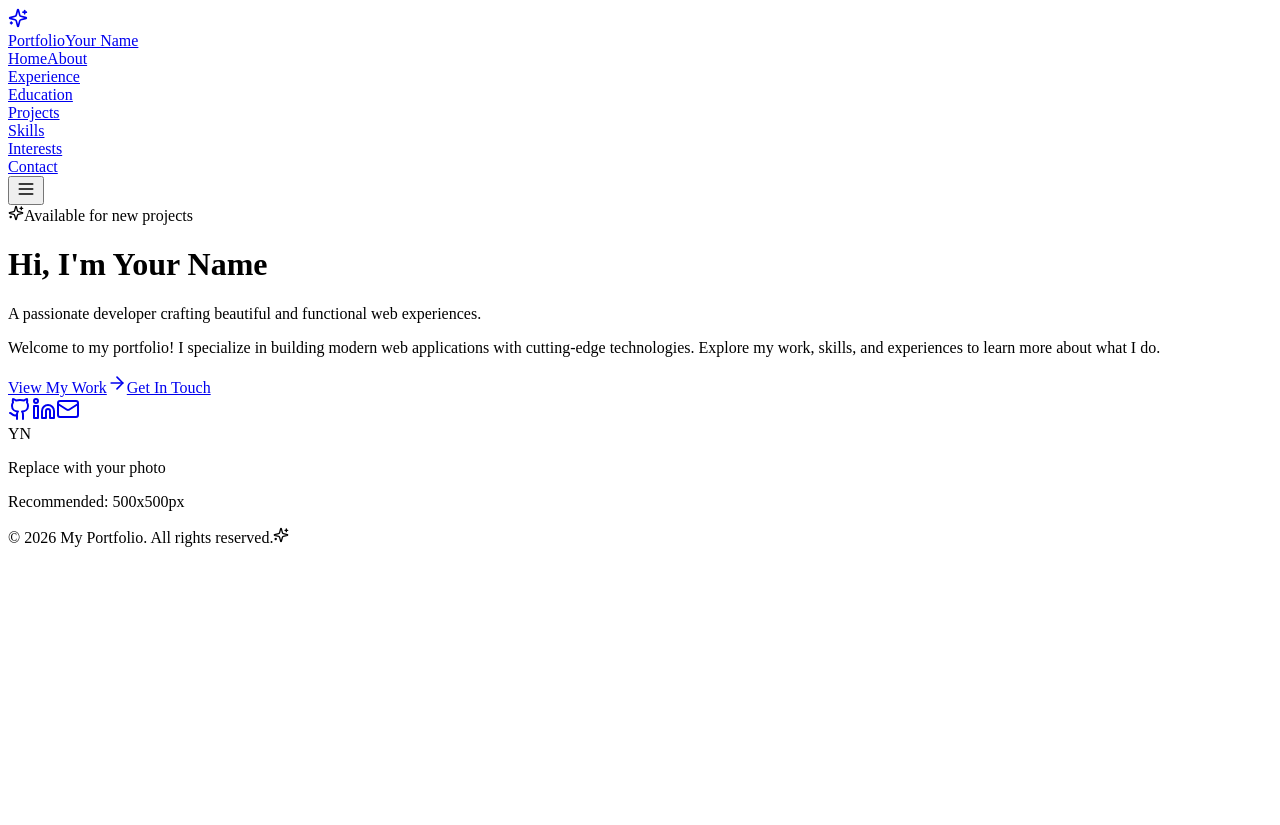
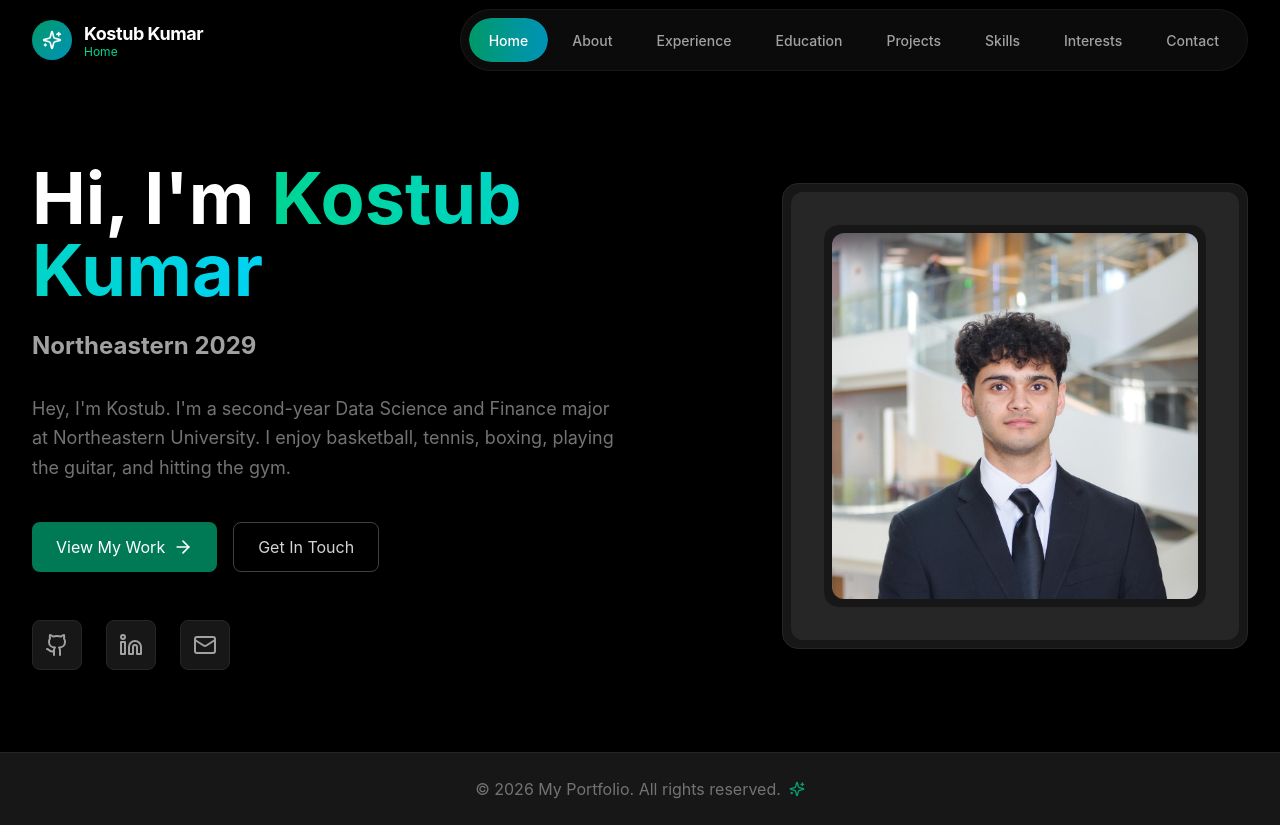
Before and after one commit to Kostub17/kostubkumar.com, a React (Vite) app in the folder frontend/: page / in a window 1280 px wide. Before the commit the page ends 800 px from the top, so only its background shows below. Built offline with nearby package versions, Linux system fonts and the light colour scheme.

Commit message:
Fixing the home page and navigation bar

```diff
--- a/frontend/src/app/components/Home.tsx
+++ b/frontend/src/app/components/Home.tsx
@@ -10,16 +10,7 @@ export default function Home() {
       <div className="max-w-7xl mx-auto px-4 sm:px-6 lg:px-8 py-12 w-full relative z-10">
         <div className="grid lg:grid-cols-2 gap-12 items-center">
           <div>
-            <motion.div
-              initial={{ opacity: 0, y: 20 }}
-              animate={{ opacity: 1, y: 0 }}
-              transition={{ duration: 0.6 }}
-            >
-              <div className="inline-flex items-center gap-2 px-4 py-2 bg-neutral-900 border border-neutral-800 rounded-full mb-6">
-                <Sparkles className="text-neutral-400" size={16} />
-                <span className="text-neutral-400 text-sm">Available for new projects</span>
-              </div>
-            </motion.div>
+
 
             <motion.h1
               className="text-5xl sm:text-6xl lg:text-7xl font-bold text-white mb-6"
@@ -27,16 +18,17 @@ export default function Home() {
               animate={{ opacity: 1, y: 0 }}
               transition={{ duration: 0.6, delay: 0.1 }}
             >
-              Hi, I'm <span className="text-transparent bg-clip-text bg-gradient-to-r from-emerald-400 to-cyan-400">Your Name</span>
+              Hi, I'm <span className="text-transparent bg-clip-text bg-gradient-to-r from-emerald-400 to-cyan-400">
+                Kostub Kumar</span>
             </motion.h1>
 
             <motion.p
-              className="text-xl sm:text-2xl text-neutral-400 mb-8"
+              className="text-xl sm:text-2xl font-bold text-neutral-400 mb-8"
               initial={{ opacity: 0, y: 20 }}
               animate={{ opacity: 1, y: 0 }}
               transition={{ duration: 0.6, delay: 0.2 }}
             >
-              A passionate developer crafting beautiful and functional web experiences.
+              Northeastern 2029
             </motion.p>
 
             <motion.p
@@ -45,9 +37,9 @@ export default function Home() {
               animate={{ opacity: 1, y: 0 }}
               transition={{ duration: 0.6, delay: 0.3 }}
             >
-              Welcome to my portfolio! I specialize in building modern web applications
-              with cutting-edge technologies. Explore my work, skills, and experiences
-              to learn more about what I do.
+              Hey, I'm Kostub. I'm a second-year Data Science and Finance major at
+              Northeastern University. I enjoy basketball, tennis, boxing, playing
+              the guitar, and hitting the gym.
             </motion.p>
 
             <motion.div
@@ -78,7 +70,7 @@ export default function Home() {
               transition={{ duration: 0.6, delay: 0.5 }}
             >
               <a
-                href="https://github.com"
+                href="https://github.com/Kostub17"
                 target="_blank"
                 rel="noopener noreferrer"
                 className="p-3 bg-neutral-900 border border-neutral-800 rounded-lg text-neutral-400 hover:text-emerald-400 hover:border-emerald-400 transition-all"
@@ -87,7 +79,7 @@ export default function Home() {
                 <Github size={24} />
               </a>
               <a
-                href="https://linkedin.com"
+                href="https://linkedin.com/in/kostub-kumar"
                 target="_blank"
                 rel="noopener noreferrer"
                 className="p-3 bg-neutral-900 border border-neutral-800 rounded-lg text-neutral-400 hover:text-cyan-400 hover:border-cyan-400 transition-all"
@@ -96,7 +88,7 @@ export default function Home() {
                 <Linkedin size={24} />
               </a>
               <a
-                href="mailto:hello@example.com"
+                href="mailto:kostubk@gmail.com"
                 className="p-3 bg-neutral-900 border border-neutral-800 rounded-lg text-neutral-400 hover:text-emerald-400 hover:border-emerald-400 transition-all"
                 aria-label="Email"
               >
@@ -118,11 +110,13 @@ export default function Home() {
                 <div className="aspect-square w-full max-w-md bg-neutral-800 rounded-xl flex items-center justify-center relative overflow-hidden">
                   {/* Placeholder Content */}
                   <div className="relative z-10 text-center p-8">
-                    <div className="w-32 h-32 bg-neutral-700 rounded-full mx-auto mb-4 flex items-center justify-center">
-                      <span className="text-6xl font-bold text-neutral-400">YN</span>
+                    <div className="relative bg-neutral-900 border border-neutral-800 rounded-2xl p-2 overflow-hidden">
+                      <img
+                        src="headshot.jpeg"
+                        alt="Kostub Kumar"
+                        className="aspect-square w-full max-w-md rounded-xl object-cover"
+                      />
                     </div>
-                    <p className="text-neutral-400 text-sm">Replace with your photo</p>
-                    <p className="text-neutral-500 text-xs mt-1">Recommended: 500x500px</p>
                   </div>
                 </div>
               </div>
--- a/frontend/src/app/components/Root.tsx
+++ b/frontend/src/app/components/Root.tsx
@@ -58,8 +58,8 @@ export default function Root() {
                 </div>
               </div>
               <div className="flex flex-col">
-                <span className="text-lg font-bold text-white tracking-tight">Portfolio</span>
-                <span className="text-xs text-emerald-400 -mt-1">Your Name</span>
+                <span className="text-lg font-bold text-white tracking-tight">Kostub Kumar</span>
+                <span className="text-xs text-emerald-400 -mt-1">Home</span>
               </div>
             </Link>
 
--- a/frontend/src/main.tsx
+++ b/frontend/src/main.tsx
@@ -1,5 +1,6 @@
 import { StrictMode } from 'react'
 import { createRoot } from 'react-dom/client'
+import './styles/index.css'
 import App from './app/App'
 
 createRoot(document.getElementById('root')!).render(
```
Also changed, not shown: frontend/public/headshot.jpeg (added).
